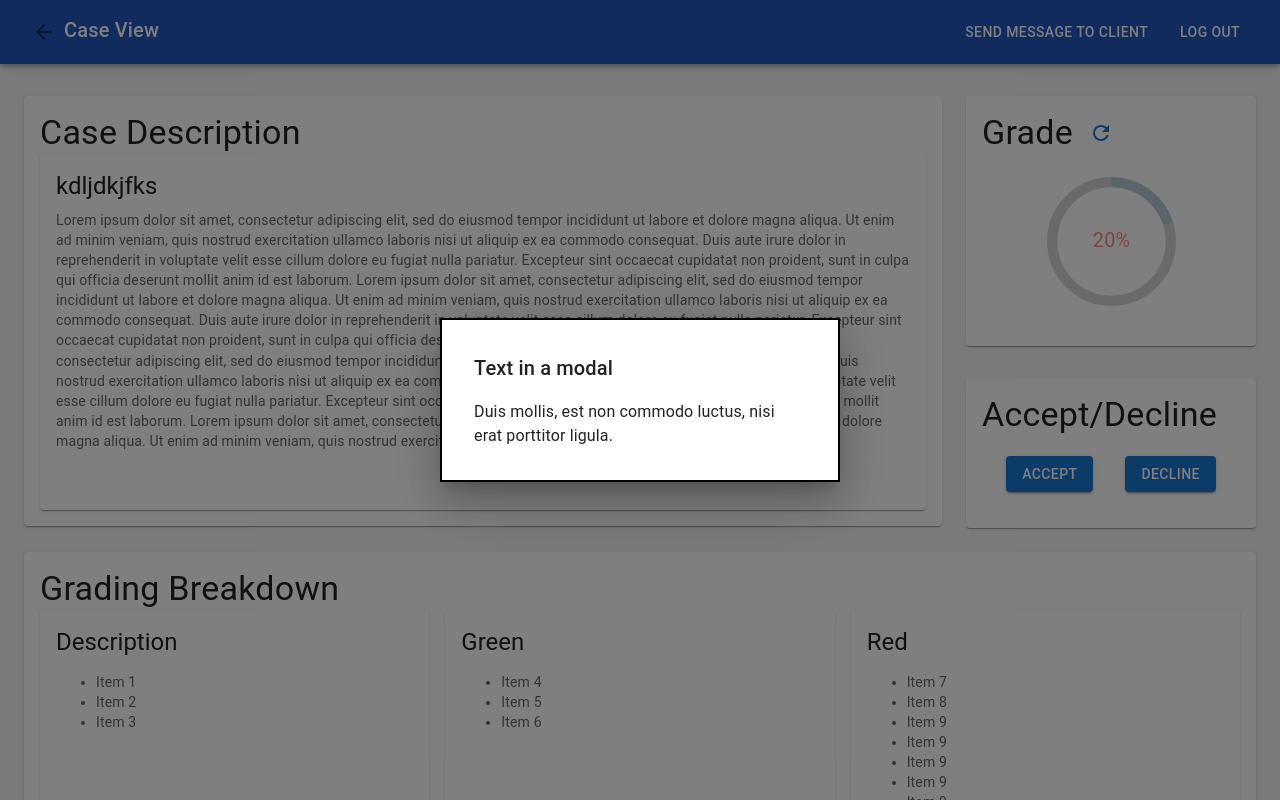
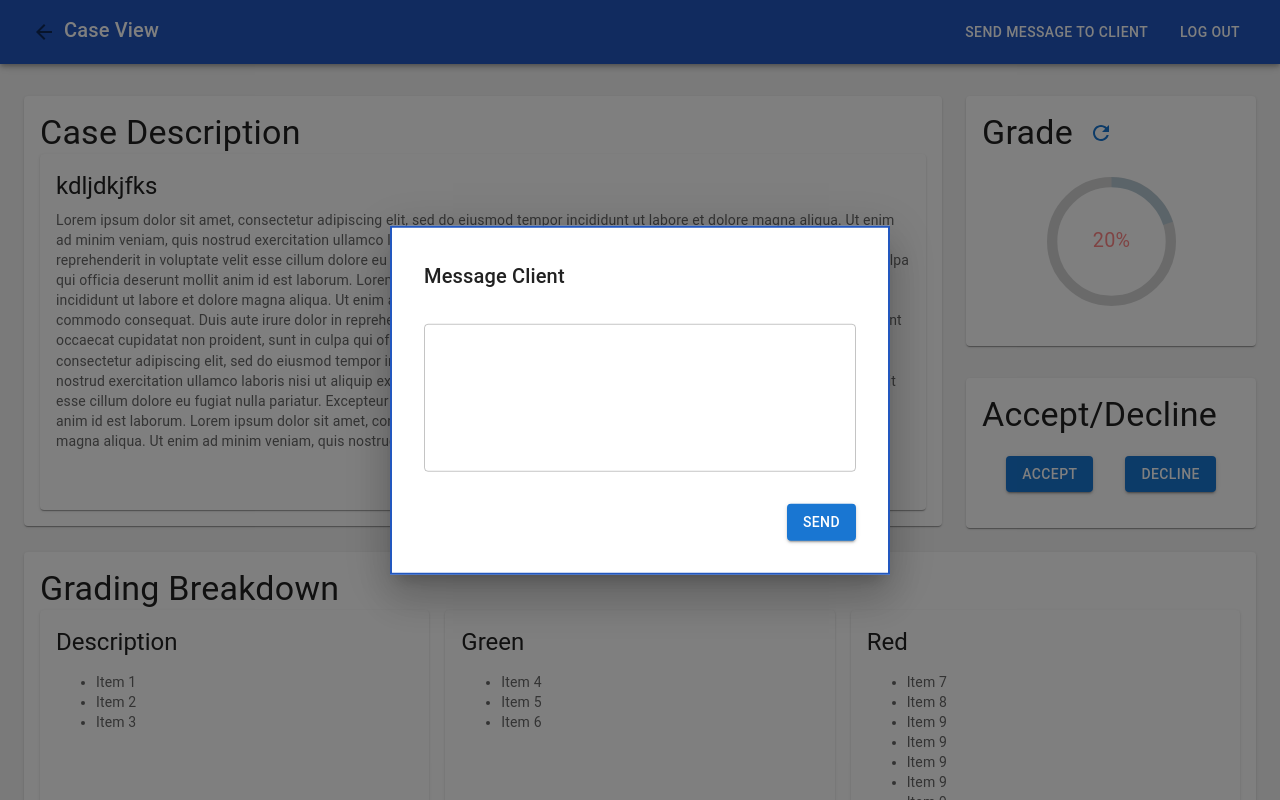
Before and after one commit to timanese/LegalLink, a React (Create React App) app in the folder legal-link-ui/: page /attorneyCaseView in a window 1280 px wide. Both pictures are taken after a click on the button "SEND MESSAGE TO CLIENT". Built offline with nearby package versions, Linux system fonts and the light colour scheme.

Commit message:
Add content to message modal

```diff
--- a/legal-link-ui/src/components/MessageModal.js
+++ b/legal-link-ui/src/components/MessageModal.js
@@ -1,3 +1,4 @@
+import { Button, TextField } from "@mui/material";
 import Box from "@mui/material/Box";
 import Modal from "@mui/material/Modal";
 import Typography from "@mui/material/Typography";
@@ -8,9 +9,9 @@ const style = {
   top: "50%",
   left: "50%",
   transform: "translate(-50%, -50%)",
-  width: 400,
+  width: 500,
   bgcolor: "background.paper",
-  border: "2px solid #000",
+  border: "2px solid #2257bf",
   boxShadow: 24,
   p: 4,
 };
@@ -27,12 +28,32 @@ export default function MessageModal(props) {
         aria-describedby="modal-modal-description"
       >
         <Box sx={style}>
-          <Typography id="modal-modal-title" variant="h6" component="h2">
-            Text in a modal
+          <Typography
+            id="modal-modal-title"
+            variant="h6"
+            component="h2"
+            sx={{ pb: 4 }}
+          >
+            Message Client
           </Typography>
-          <Typography id="modal-modal-description" sx={{ mt: 2 }}>
-            Duis mollis, est non commodo luctus, nisi erat porttitor ligula.
-          </Typography>
+          <TextField
+            minRows={5}
+            maxRows={10}
+            multiline
+            sx={{ width: "100%" }}
+          ></TextField>
+          <Box
+            sx={{
+              display: "flex",
+
+              justifyContent: "flex-end",
+              pt: 4,
+            }}
+          >
+            <Button variant="contained" onClick={() => setIsOpen(false)}>
+              Send
+            </Button>
+          </Box>
         </Box>
       </Modal>
     </div>
```
